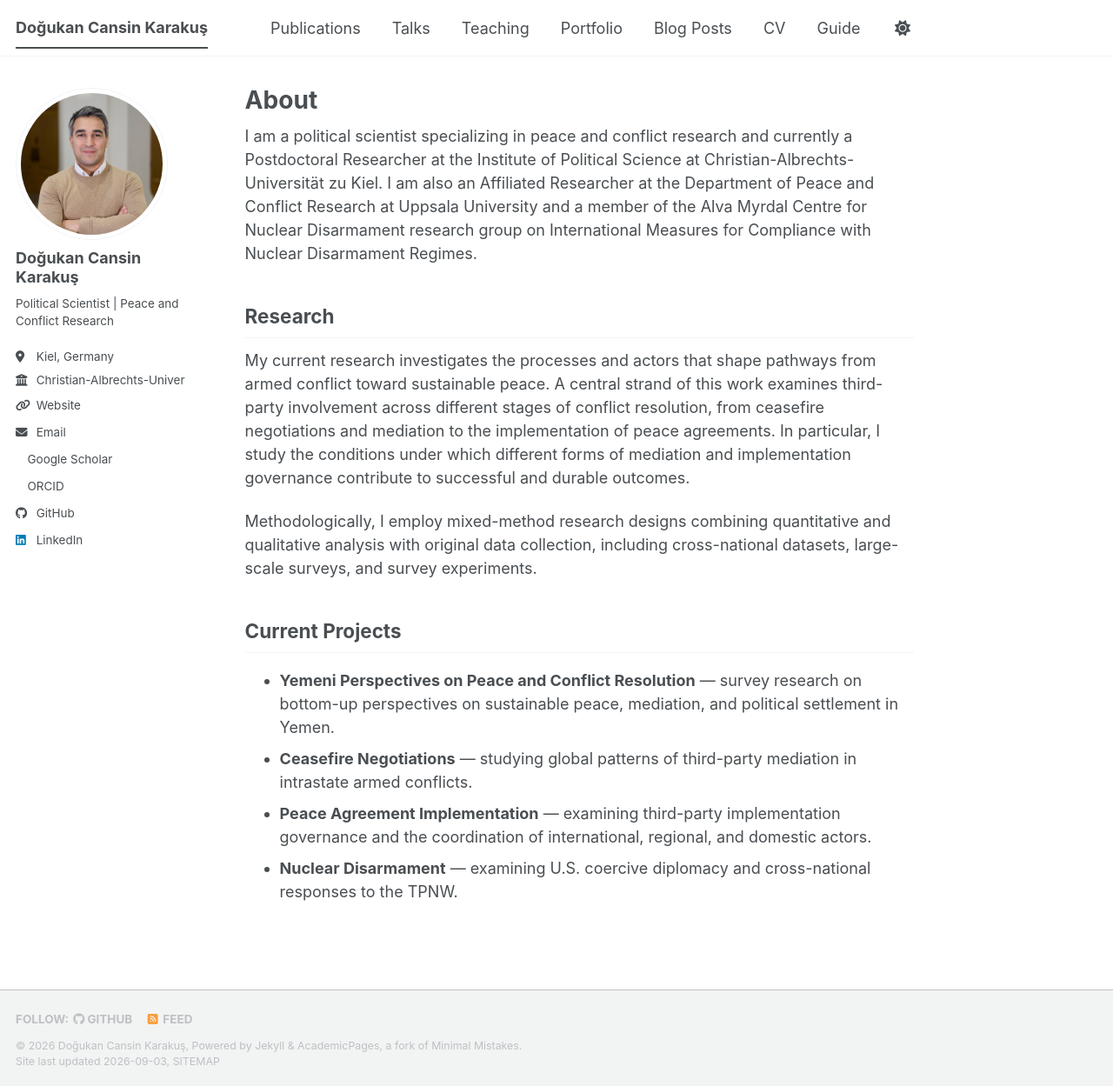
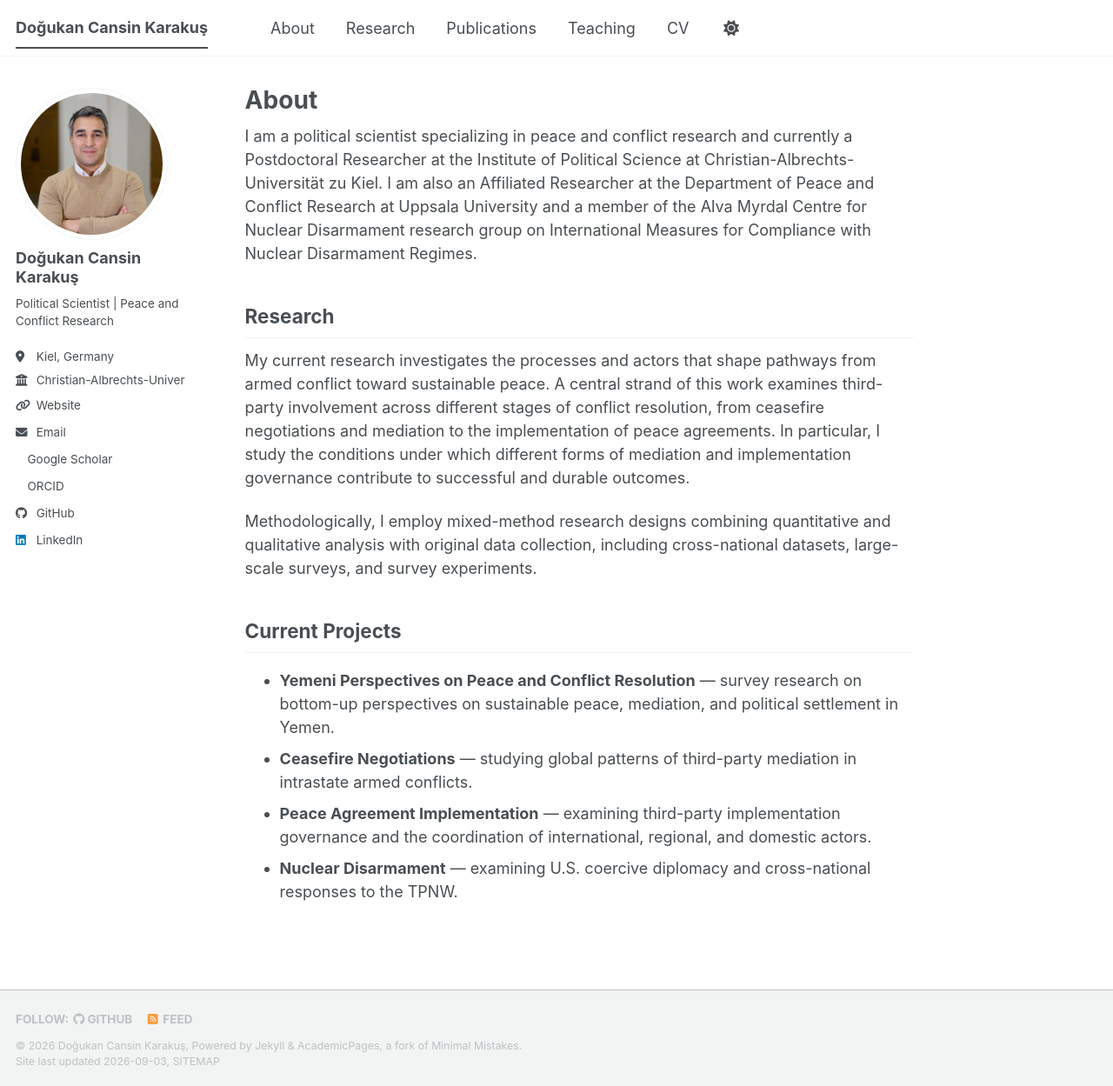
Before and after one commit to DogukanCansinKarakus/DogukanCansinKarakus.github.io, a Jekyll site: the page built from _pages/about.md, in a window 1280 px wide and 1249 px high. Shown: the whole window at 87% size. Built offline with Jekyll 4.4.1, drawn with Linux system fonts in a browser that asks for light colours; a style sheet for code colours, icons or effects is not loaded.

Commit message:
Update navigation.yml

```diff
--- a/_data/navigation.yml
+++ b/_data/navigation.yml
@@ -8,26 +8,17 @@
 #      Markdown formatted page while the second is generated using JSON.
 
 main:
+  - title: "About"
+    url: /
+
+  - title: "Research"
+    url: /research/
+
   - title: "Publications"
     url: /publications/
-
-  - title: "Talks"
-    url: /talks/
 
   - title: "Teaching"
     url: /teaching/
 
-  - title: "Portfolio"
-    url: /portfolio/
-
-  - title: "Blog Posts"
-    url: /year-archive/
-
   - title: "CV"
     url: /cv/
-
-  # - title: "CV"
-  #   url: /cv-json/
-
-  - title: "Guide"
-    url: /markdown/
```
